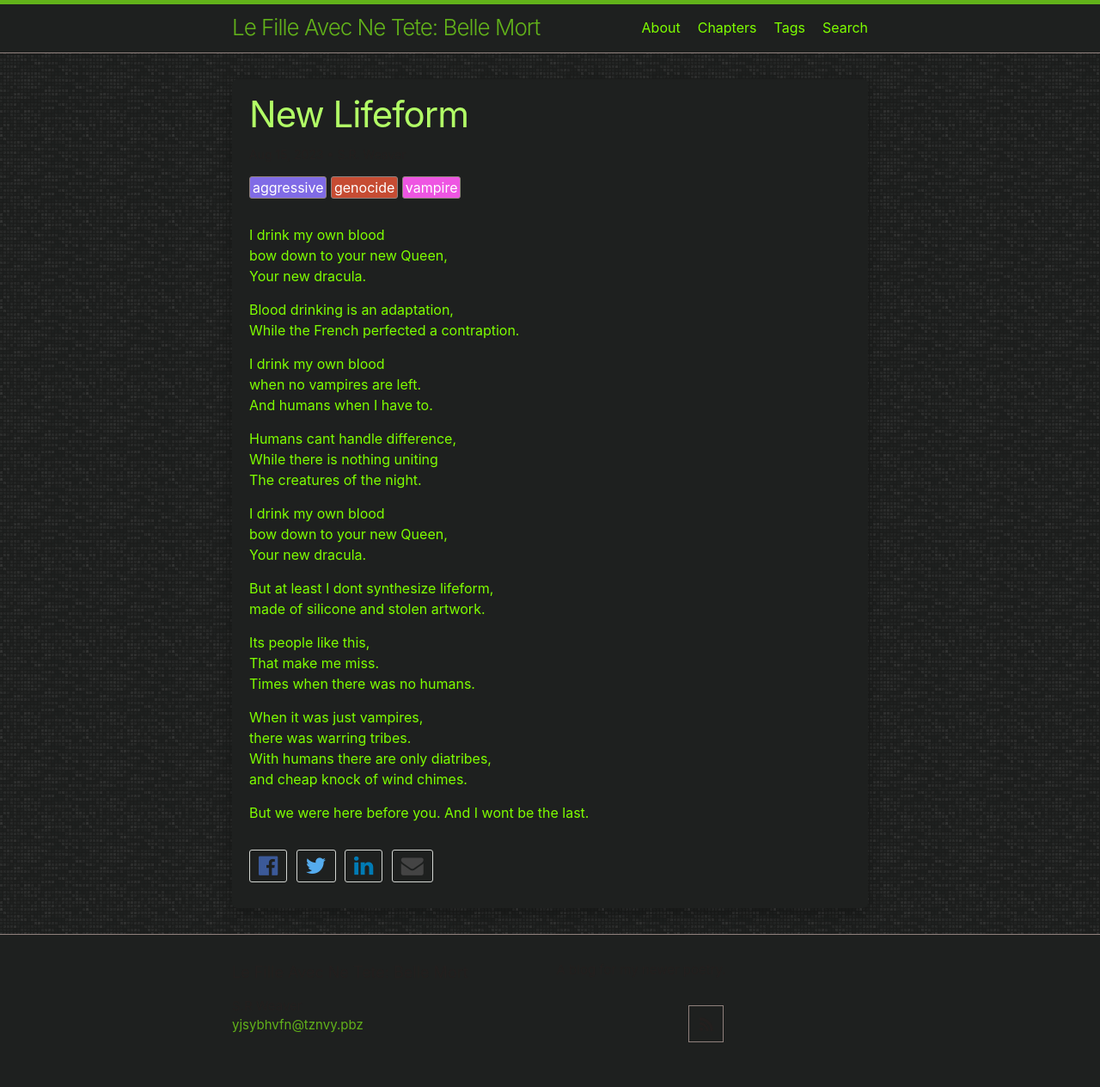
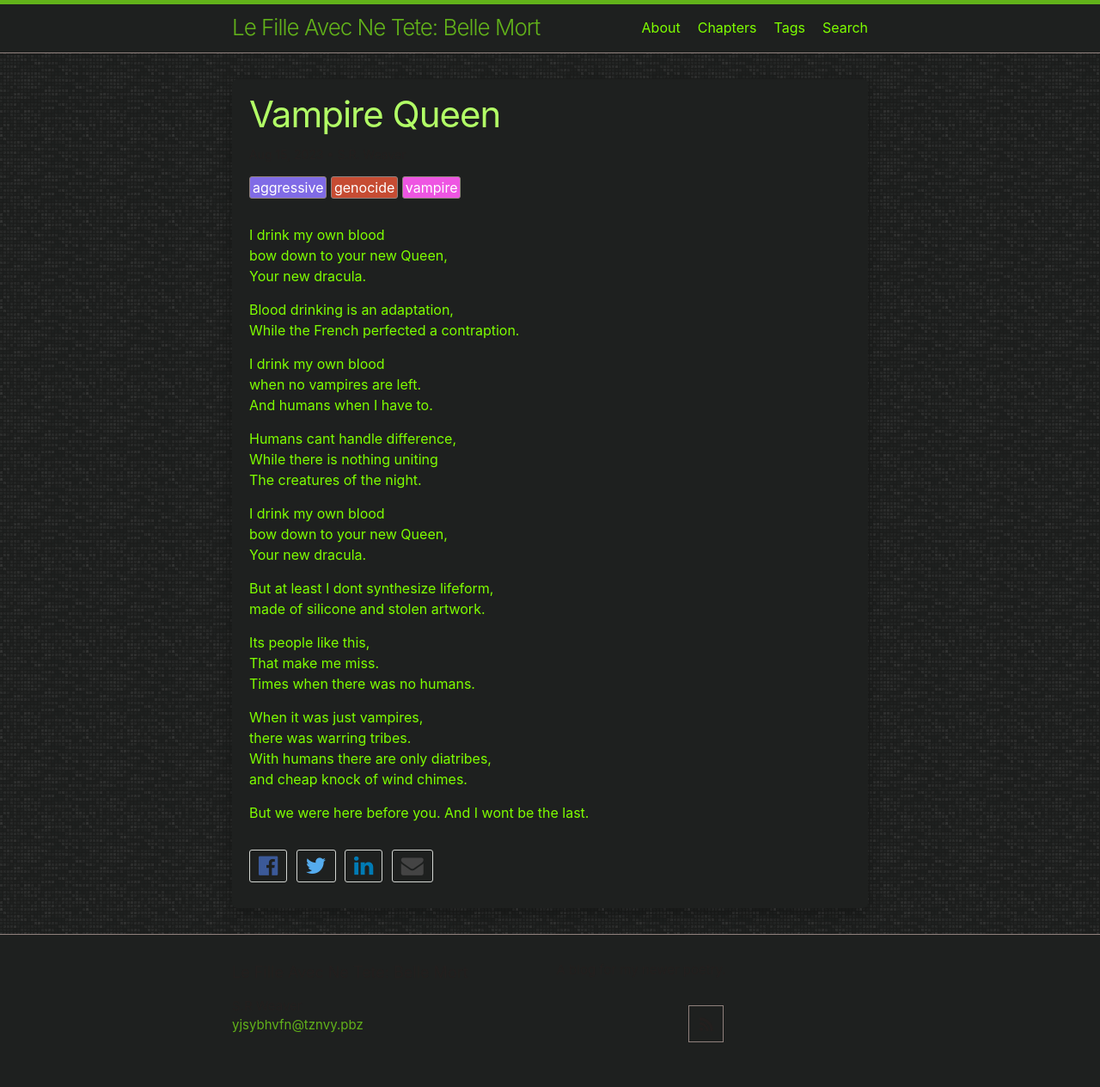
Before and after one commit to LWFlouisa/NewPoetry, a Jekyll site: the page built from _posts/2023-08-15-newlifeform.md, in a window 1280 px wide. Shown: the whole page at 86% size. Built offline with Jekyll 4.4.1, drawn with Linux system fonts in a browser that asks for light colours; our own code applies the rules of GitHub Pages for plain Markdown files.

Commit message:
Update 2023-08-15-newlifeform.md

```diff
--- a/_posts/2023-08-15-newlifeform.md
+++ b/_posts/2023-08-15-newlifeform.md
@@ -1,5 +1,5 @@
 ---
-title: "New Lifeform"
+title: "Vampire Queen"
 author: "S.R. Weaver"
 tags: vampire aggressive genocide
 ---
```
